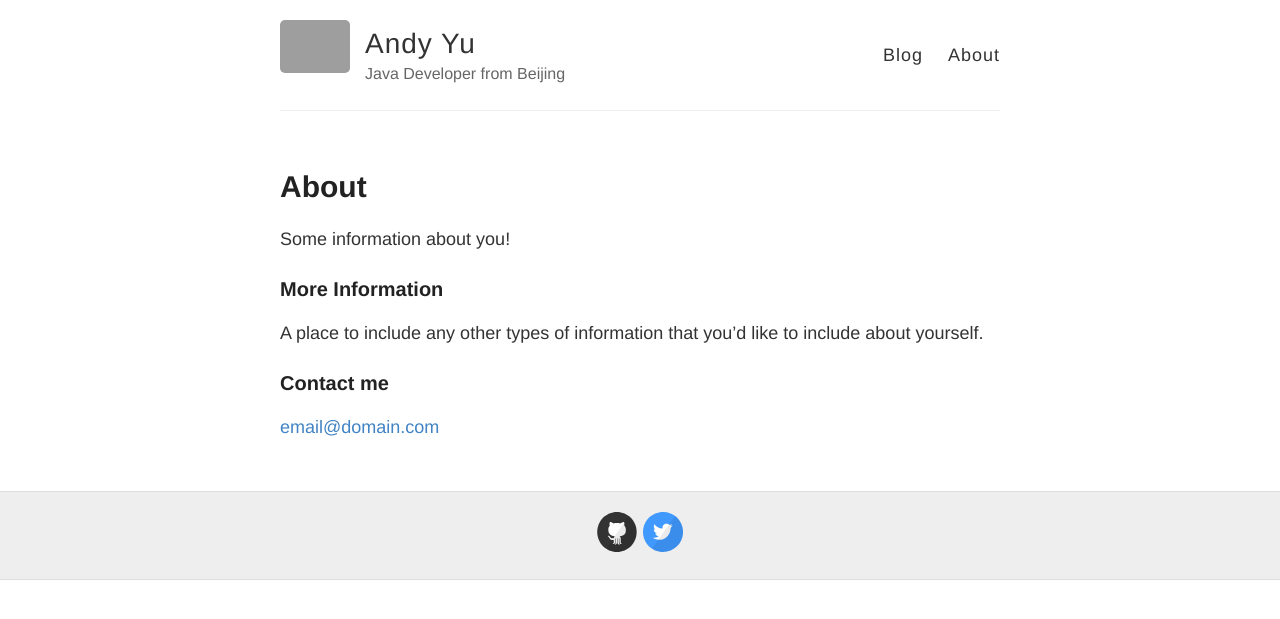
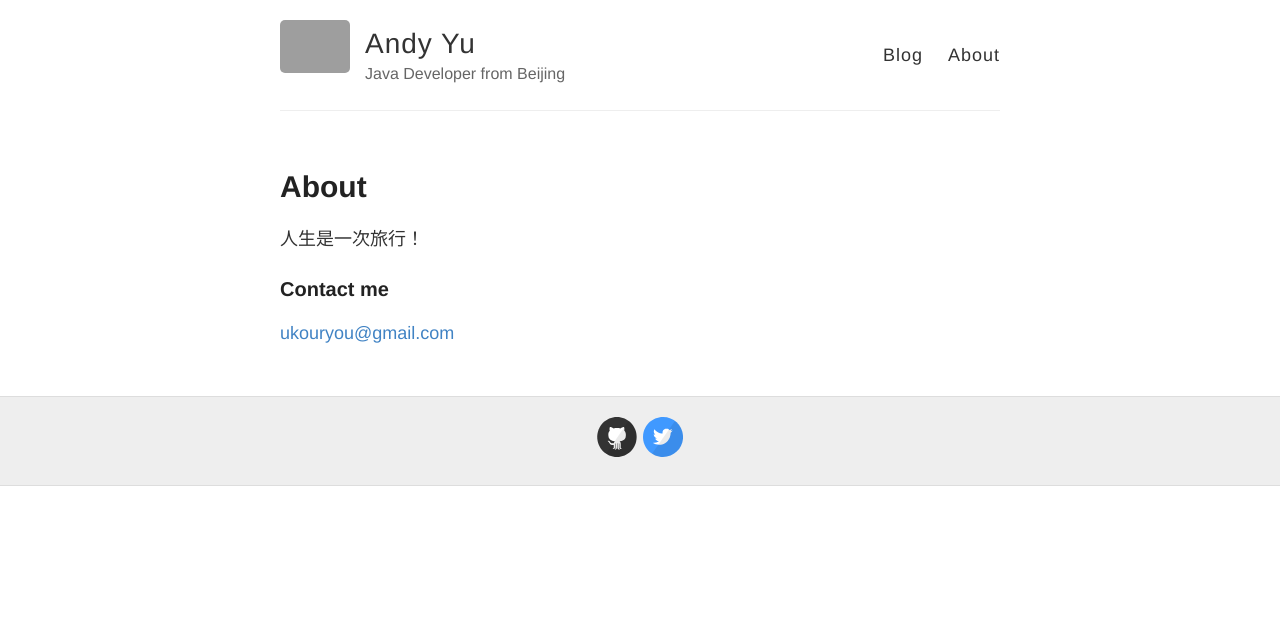
Before and after one commit to beipiao/ukouryou.github.io, a Jekyll site: the page built from about.md, in a window 1280 px wide. Shown: the top 619 px of the page. Built offline with Jekyll 4.4.1, drawn with Linux system fonts in a browser that asks for light colours; Markdown is read by kramdown in place of the engine named in the settings; grey boxes are pictures that could not be loaded.

Commit message:
fixbug avatar

```diff
--- a/_config.yml
+++ b/_config.yml
@@ -9,7 +9,7 @@ name: Andy Yu
 description: Java Developer from Beijing
 
 # URL of your avatar or profile pic (you could use your GitHub profile pic)
-avatar: https://ukouryou.github.io/ukouryou/ukouryou.github.io/blob/master/images/logo.jpg
+avatar: https://raw.githubusercontent.com/ukouryou/ukouryou.github.io/master/images/logo.jpg
 
 #
 # Flags below are optional
--- a/about.md
+++ b/about.md
@@ -4,12 +4,8 @@ title: About
 permalink: /about/
 ---
 
-Some information about you!
-
-### More Information
-
-A place to include any other types of information that you'd like to include about yourself.
+人生是一次旅行！
 
 ### Contact me
 
-[email@domain.com](mailto:email@domain.com)
+[ukouryou@gmail.com](mailto:ukouryou@gmail.com)
```
